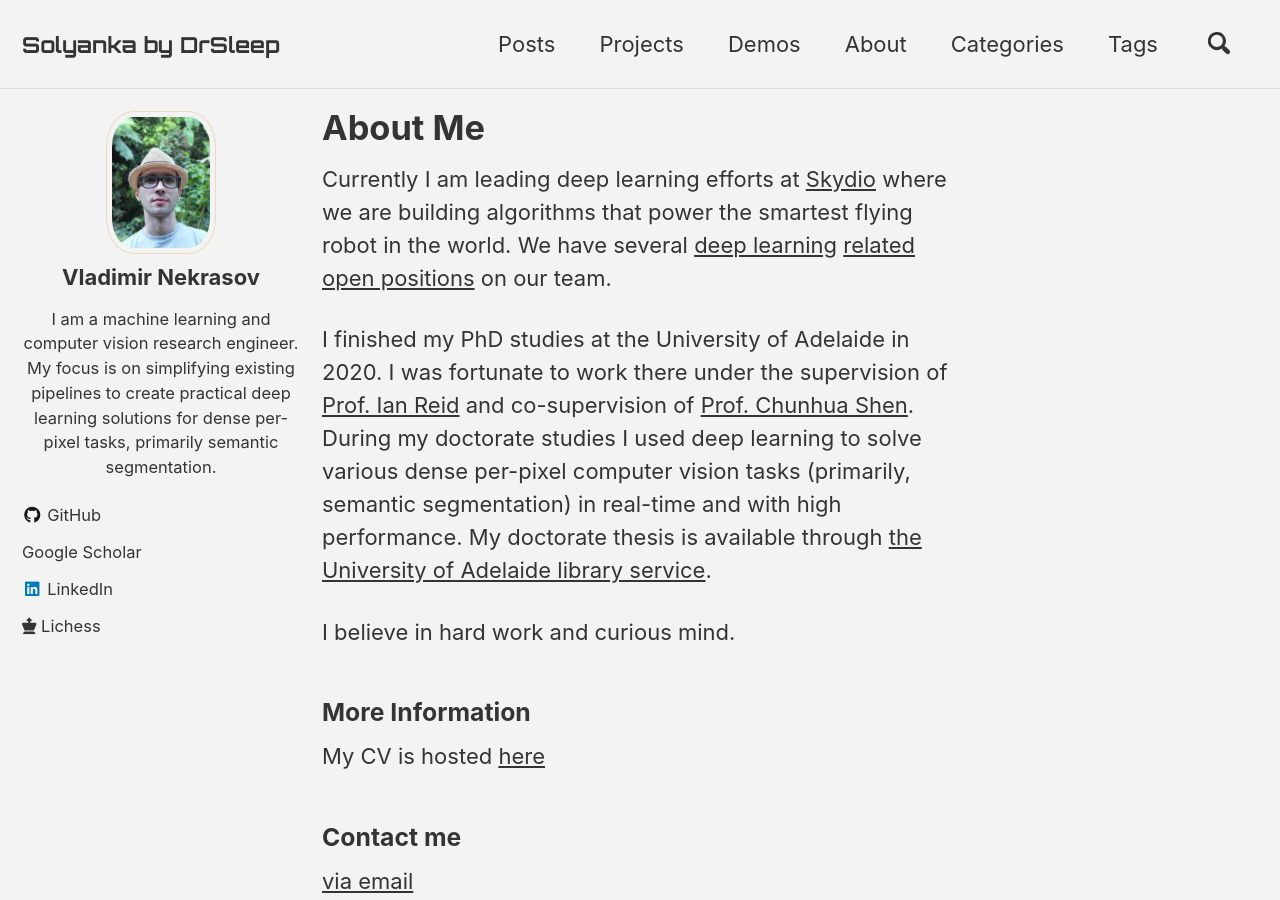
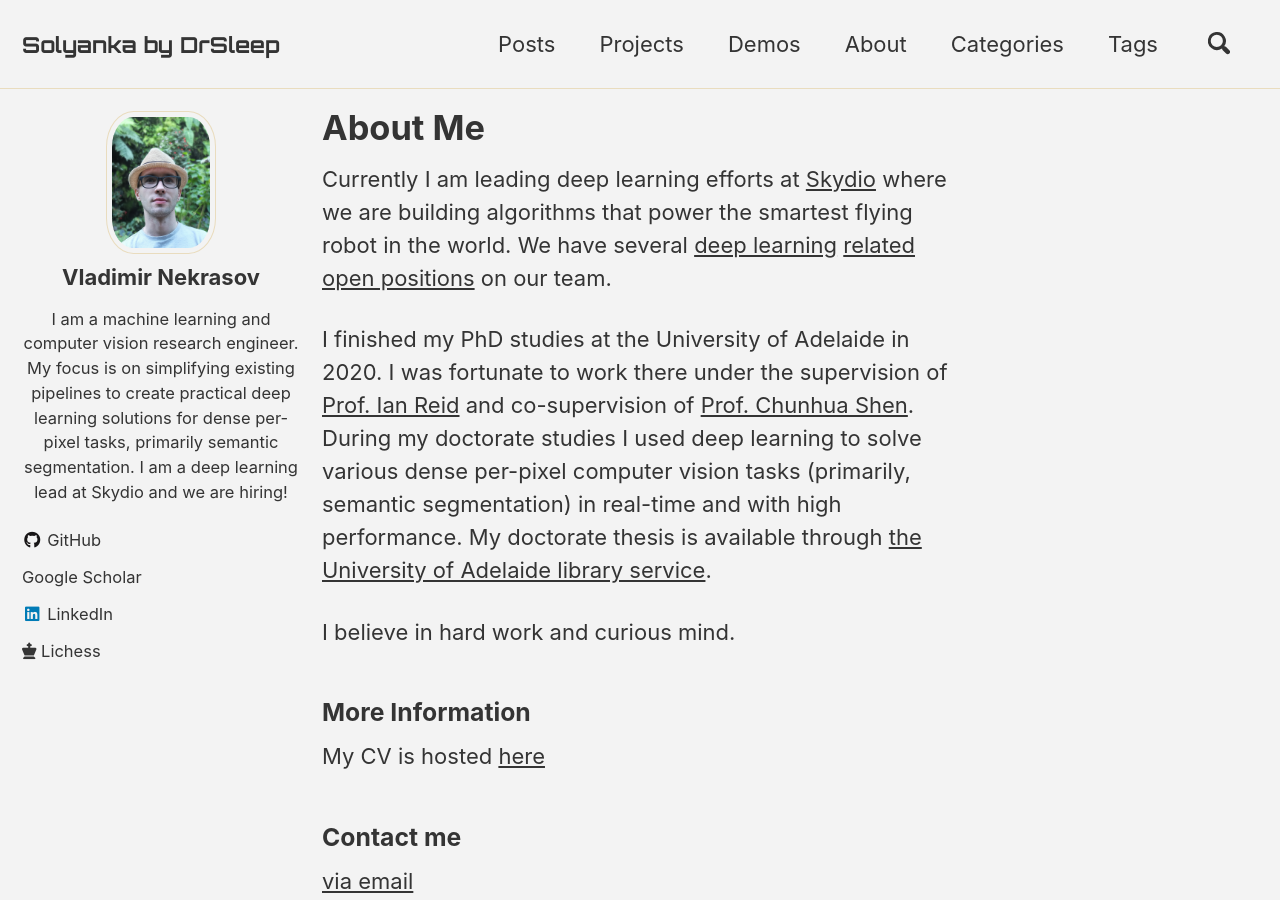
Before and after one commit to DrSleep/drsleep.github.io, a Jekyll site: the page built from _pages/about.md, in a window 1280 px wide and 900 px high. Built offline with Jekyll 4.4.1, drawn with Linux system fonts in a browser that asks for light colours; cached includes are drawn as plain includes; nearby versions of some CDN libraries; a style sheet for code colours, icons or effects is not loaded.

Commit message:
Updated info

```diff
--- a/_config.yml
+++ b/_config.yml
@@ -63,7 +63,8 @@
   name   : "Vladimir Nekrasov"
   avatar : "/images/newava.jpg"
   bio    : "I am a machine learning and computer vision research engineer.
-  My focus is on simplifying existing pipelines to create practical deep learning solutions for dense per-pixel tasks, primarily semantic segmentation."
+  My focus is on simplifying existing pipelines to create practical deep learning solutions for dense per-pixel tasks, primarily semantic segmentation.
+  I am a deep learning lead at Skydio and we are hiring!"
   links:
     - label: "GitHub"
       icon: "fab fa-fw fa-github"
--- a/_pages/about.md
+++ b/_pages/about.md
@@ -3,7 +3,7 @@
 title: "About Me"
 ---
 
-Currently I am leading deep learning efforts at [Skydio](https://www.skydio.com) where we are building algorithms that power the smartest flying robot in the world. We have several [deep learning](https://boards.greenhouse.io/skydio/jobs/4221006003) [related](https://boards.greenhouse.io/skydio/jobs/4650571003) [open positions](https://boards.greenhouse.io/skydio/jobs/4544846003) on our team.
+Currently I am leading deep learning efforts at [Skydio](https://www.skydio.com) where we are building algorithms that power the smartest flying robot in the world. We have several [deep learning](https://boards.greenhouse.io/skydio/jobs/4221006003) [related](https://boards.greenhouse.io/skydio/jobs/4255866003) [open positions](https://boards.greenhouse.io/skydio/jobs/4544846003) on our team.
 
 I finished my PhD studies at the University of Adelaide in 2020. I was fortunate to work there under the supervision of [Prof. Ian Reid](https://cs.adelaide.edu.au/~ianr/) and co-supervision of [Prof. Chunhua Shen](https://cshen.github.io). During my doctorate studies I used deep learning to solve various dense per-pixel computer vision tasks (primarily, semantic segmentation) in real-time and with high performance. My doctorate thesis is available through [the University of Adelaide library service](https://digital.library.adelaide.edu.au/dspace/handle/2440/129333).
 
```
